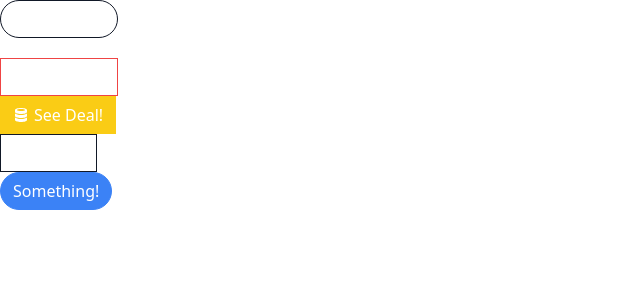
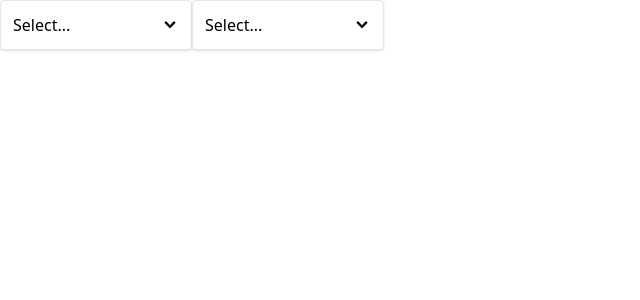
Before and after one commit to deveshsingh1-kiwi/comps, a React (Create React App) app: page / in a window 1280 px wide. Shown: the top 300 px of the page, without its empty margins (0-640 px from the left). Built offline with nearby package versions, Linux system fonts and the light colour scheme.

Commit message:
Section 12: (make dropdowns) Practicing Props and State Design

```diff
--- a/src/App.js
+++ b/src/App.js
@@ -1,47 +1,30 @@
-import { GoBell, GoCloudDownload, GoDatabase } from "react-icons/go";
-import Button from "./Button";
+import { useState } from "react";
+import Dropdown from "./components/Dropdown";
 
 function App() {
-  const handleClick = () => {
-    console.log("Clicked!");
+  const [selection, setSelection] = useState(null);
+
+  const handleSelection = (option) => {
+    setSelection(option);
   };
 
+  const options = [
+    { label: "Red", value: "red" },
+    { label: "Green", value: "green" },
+    { label: "Blue", value: "blue" },
+  ];
   return (
-    <div>
-      <div>
-        <Button
-          secondary
-          outline
-          rounded
-          className="mb-5"
-          onClick={handleClick}
-        >
-          <GoBell />
-          Click me!!
-        </Button>
-      </div>
-      <div>
-        <Button danger outline onMouseEnter={handleClick}>
-          <GoCloudDownload />
-          Buy Now!
-        </Button>
-      </div>
-      <div>
-        <Button warning onMouseLeave={handleClick}>
-          <GoDatabase />
-          See Deal!
-        </Button>
-      </div>
-      <div>
-        <Button secondary outline>
-          Hide Ads!
-        </Button>
-      </div>
-      <div>
-        <Button primary rounded>
-          Something!
-        </Button>
-      </div>
+    <div className="flex">
+      <Dropdown
+        options={options}
+        value={selection}
+        onChange={handleSelection}
+      />
+      <Dropdown
+        options={options}
+        value={selection}
+        onChange={handleSelection}
+      />
     </div>
   );
 }
--- /dev/null
+++ b/src/components/Accordion.js
@@ -0,0 +1,42 @@
+import { useState } from "react";
+import { GoChevronDown, GoChevronLeft } from "react-icons/go";
+
+function Accordion({ items }) {
+  const [expandedIndex, setExpandedIndex] = useState(-1);
+
+  const handleClick = (nextIndex) => {
+    setExpandedIndex((currentExpandedIndex) => {
+      if (currentExpandedIndex === nextIndex) {
+        return -1;
+      } else {
+        return nextIndex;
+      }
+    });
+  };
+
+  const renderedItems = items.map((item, index) => {
+    const isExpanded = index === expandedIndex;
+
+    const icon = (
+      <span className="text-2xl">
+        {isExpanded ? <GoChevronDown /> : <GoChevronLeft />}
+      </span>
+    );
+
+    return (
+      <div key={item.id}>
+        <div
+          className="flex justify-between p-3 bg-gray-50 border-b items-center cursor-pointer"
+          onClick={() => handleClick(index)}
+        >
+          {item.label}
+          {icon}
+        </div>
+        {isExpanded && <div className="border-b p-5">{item.content}</div>}
+      </div>
+    );
+  });
+  return <div className="border-x border-t rounded">{renderedItems}</div>;
+}
+
+export default Accordion;
--- a/src/Button.js
+++ b/src/components/Button.js
@@ -1,4 +1,4 @@
-import className from "classnames";
+import classNames from "classnames";
 
 function Button({
   children,
@@ -11,7 +11,7 @@
   rounded,
   ...rest
 }) {
-  const classes = className(
+  const classes = classNames(
     rest.className,
     "flex items-center px-3 py-1.5 border",
     {
--- /dev/null
+++ b/src/components/Dropdown.js
@@ -0,0 +1,62 @@
+import { useState, useEffect, useRef } from "react";
+import { GoChevronDown } from "react-icons/go";
+import Panel from "./Panel";
+
+function Dropdown({ options, value, onChange }) {
+  const [isOpen, setIsOpen] = useState(false);
+  const divEl = useRef();
+
+  useEffect(() => {
+    const handler = (event) => {
+      if (!divEl.current) {
+        return;
+      }
+
+      if (!divEl.current.contains(event.target)) {
+        setIsOpen(false);
+      }
+    };
+
+    document.addEventListener("click", handler, true);
+
+    return () => {
+      document.removeEventListener("click", handler);
+    };
+  }, []);
+
+  const handleClick = () => {
+    setIsOpen(!isOpen);
+  };
+
+  const handleOptionClick = (option) => {
+    setIsOpen(false);
+    onChange(option);
+  };
+
+  const renderedOptions = options.map((option) => {
+    return (
+      <div
+        className="hover:bg-sky-100 rounded cursor-pointer p-1"
+        onClick={() => handleOptionClick(option)}
+        key={option.value}
+      >
+        {option.label}
+      </div>
+    );
+  });
+
+  return (
+    <div ref={divEl} className="w-48 relative">
+      <Panel
+        className="flex justify-between items-center cursor-pointer"
+        onClick={handleClick}
+      >
+        {value?.label || "Select..."}
+        <GoChevronDown className="text-lg" />
+      </Panel>
+      {isOpen && <Panel className="absolute top-full">{renderedOptions}</Panel>}
+    </div>
+  );
+}
+
+export default Dropdown;
--- /dev/null
+++ b/src/components/Panel.js
@@ -0,0 +1,16 @@
+import classNames from "classnames";
+
+function Panel({ children, className, ...rest }) {
+  const finalClassNames = classNames(
+    "border rounded p-3 shadow bg-white w-full",
+    className
+  );
+
+  return (
+    <div {...rest} className={finalClassNames}>
+      {children}
+    </div>
+  );
+}
+
+export default Panel;
--- a/src/index.css
+++ b/src/index.css
@@ -1,6 +1,6 @@
-@tailwind base;
-@tailwind components;
-@tailwind utilities;
+@import 'tailwindcss/base';
+@import 'tailwindcss/components';
+@import 'tailwindcss/utilities';
 
 button > svg {
   margin-right: 5px;
--- /dev/null
+++ b/src/pages/AccordionPage.js
@@ -0,0 +1,27 @@
+import Accordion from "../components/Accordion";
+
+function AccordionPage() {
+  const items = [
+    {
+      id: "1djga",
+      label: "Can I use React on a project?",
+      content:
+        "You can use React on any project you want. You can use React on any project you want.",
+    },
+    {
+      id: "2laknd",
+      label: "Can I use JavaScript on a project?",
+      content:
+        "You can use JavaScript on any project you want. You can use React on any project you want.",
+    },
+    {
+      id: "3sdjn",
+      label: "Can I use CSS on a project?",
+      content:
+        "You can use CSS on any project you want. You can use React on any project you want.",
+    },
+  ];
+  return <Accordion items={items} />;
+}
+
+export default AccordionPage;
--- /dev/null
+++ b/src/pages/ButtonPage.js
@@ -0,0 +1,49 @@
+import { GoBell, GoCloudDownload, GoDatabase } from 'react-icons/go';
+import Button from '../components/Button';
+
+function ButtonPage() {
+  const handleClick = () => {
+    console.log('Clicked!');
+  };
+
+  return (
+    <div>
+      <div>
+        <Button
+          secondary
+          outline
+          rounded
+          className="mb-5"
+          onClick={handleClick}
+        >
+          <GoBell />
+          Click me!!
+        </Button>
+      </div>
+      <div>
+        <Button danger outline onMouseEnter={handleClick}>
+          <GoCloudDownload />
+          Buy Now!
+        </Button>
+      </div>
+      <div>
+        <Button warning onMouseLeave={handleClick}>
+          <GoDatabase />
+          See Deal!
+        </Button>
+      </div>
+      <div>
+        <Button secondary outline>
+          Hide Ads!
+        </Button>
+      </div>
+      <div>
+        <Button primary rounded>
+          Something!
+        </Button>
+      </div>
+    </div>
+  );
+}
+
+export default ButtonPage;
```
Also changed, not shown: src/index.js (+5 -5 lines).
